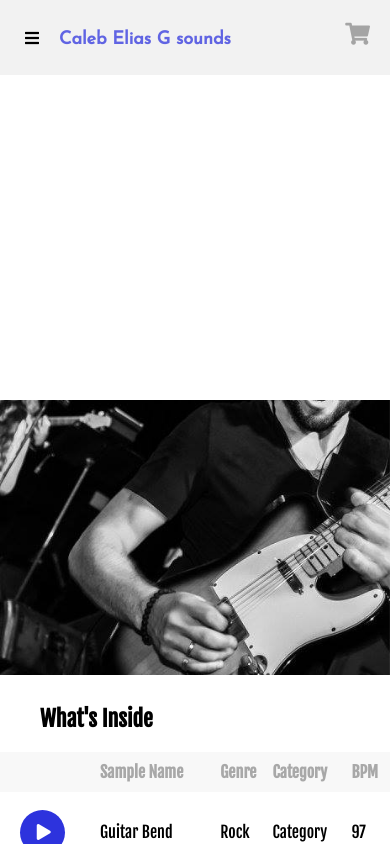
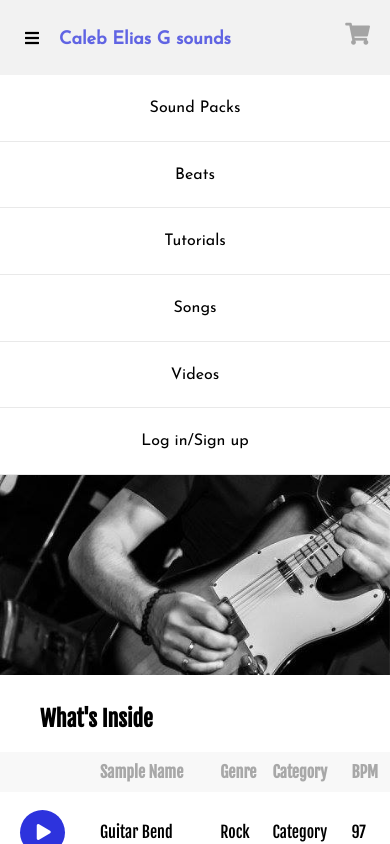
Before and after one commit to benjwexler/calebSoundsDesign2, a plain HTML site: page index.html in a window 390 px wide. Drawn offline with Linux system fonts and the light colour scheme.

Commit message:
added mobile nav dropdown

```diff
--- a/index.html
+++ b/index.html
@@ -45,7 +45,38 @@
             </div>
             <i class="fas fa-shopping-cart floatRight"></i>
         </div>
-        <div id="mobileLinksContainer"></div>
+        <div id="mobileLinksContainer">
+            <div class="mobileNavLink">
+                <div class="mobileNavLinkName">
+                    Sound Packs
+                </div>
+            </div>
+            <div class="mobileNavLink">
+                <div class="mobileNavLinkName">
+                    Beats
+                </div>
+            </div>
+            <div class="mobileNavLink">
+                <div class="mobileNavLinkName">
+                    Tutorials
+                </div>
+            </div>
+            <div class="mobileNavLink">
+                <div class="mobileNavLinkName">
+                    Songs
+                </div>
+            </div>
+            <div class="mobileNavLink">
+                <div class="mobileNavLinkName">
+                    Videos
+                </div>
+            </div>
+            <div class="mobileNavLink">
+                <div class="mobileNavLinkName">
+                    Log in/Sign up
+                </div>
+            </div>
+        </div>
     </div>
     <div id="section1">
         <div id="bigTextContainer">
--- a/mediaQueries.css
+++ b/mediaQueries.css
@@ -15,6 +15,9 @@
 
     #mobileLinksContainer {
         display: flex;
+        opacity: 1;
+        margin-top: 0px;
+
     }
 
     .floatRight {
--- a/section1.css
+++ b/section1.css
@@ -20,6 +20,7 @@ overflow-x: hidden;
 #nav {
     position: fixed;
     z-index: 99999;
+    z-index: 999999999999999999999999999999;
     background: #f2f2f2;
     transition: background 800ms ease;
 
@@ -53,6 +54,7 @@ overflow-x: hidden;
     display: flex;
 
 
+
 }
 
 #mobileLinksContainer {
@@ -60,7 +62,36 @@ overflow-x: hidden;
     height: 400px;
     background: white;
     z-index: 9999999;
-    display: none;
+    padding-top: 75px;
+    /* display: none; */
+    opacity: 0;
+    margin-top: -475px;
+    transition: margin-top 1s;
+    flex-direction: column
+}
+
+.mobileNavLink {
+    height: 16.66%;
+    width: 100vw;
+    border-bottom: 1px solid black;
+    border-bottom: 1px solid rgb(233, 233, 233);
+    z-index: 99999999;
+    position: relative;
+
+
+}
+
+.mobileNavLinkName {
+    position: absolute;
+  left: 50%;
+  top: 50%;
+
+
+  transform: translate(-50%, -50%);
+  color: black;
+  font-family: 'Josefin Sans', sans-serif !important;
+    cursor: pointer;
+
 }
 
 .fa-bars {
```
